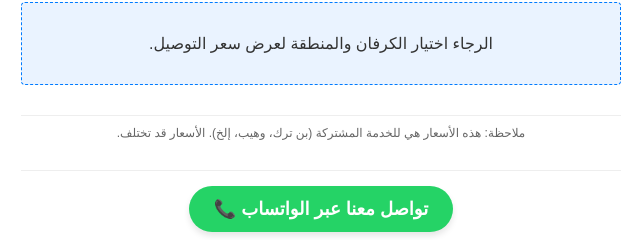
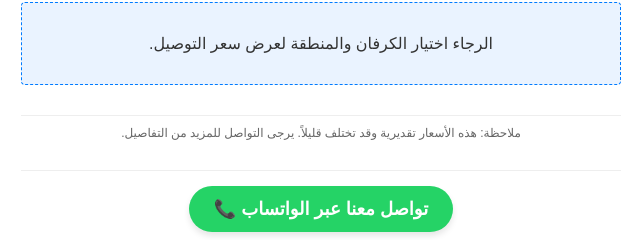
Before and after one commit to my-script-0/price-naawn, a plain HTML site: page index.html in a window 1280 px wide. Shown: the part 374-614 px from the top of the page, 319-959 px from the left. Drawn offline with Linux system fonts and the light colour scheme.

Commit message:
Update index.html

```diff
--- a/index.html
+++ b/index.html
@@ -35,7 +35,7 @@
             <p>الرجاء اختيار الكرفان والمنطقة لعرض سعر التوصيل.</p>
         </div>
 
-        <p class="note">ملاحظة: هذه الأسعار هي للخدمة المشتركة (بن ترك، وهيب، إلخ). الأسعار قد تختلف.</p>
+        <p class="note">ملاحظة: هذه الأسعار تقديرية وقد تختلف قليلاً. يرجى التواصل للمزيد من التفاصيل.</p>
 
         <div class="whatsapp-contact">
             <a href="https://wa.me/96890941010" target="_blank" class="whatsapp-button">
```
